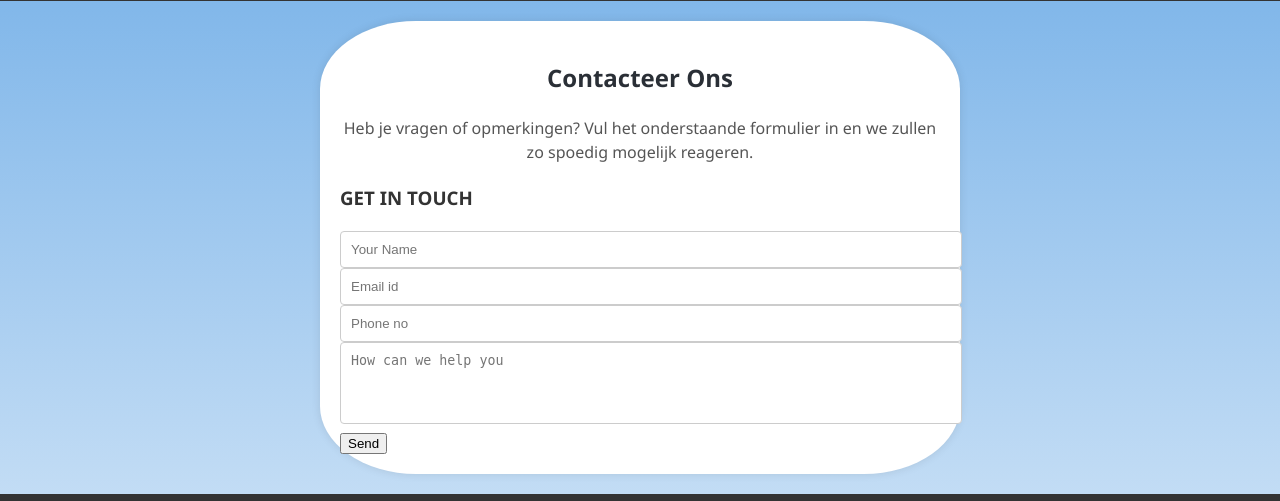
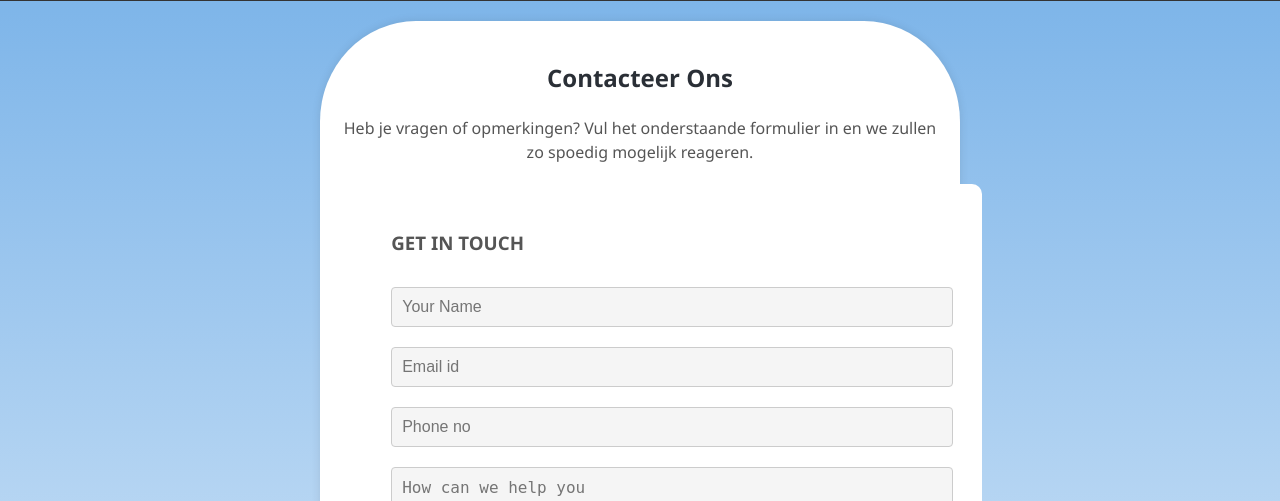
Before and after one commit to SerhatYildirim03/CoralYachts, a PHP site: page /contact.html in a window 1280 px wide. Shown: the part 161-662 px from the top of the page. Run offline with PHP 8.4, Linux system fonts and the light colour scheme.

Commit message:
Update contact.css

```diff
--- a/styles/contact.css
+++ b/styles/contact.css
@@ -182,3 +182,41 @@ footer {
 
     /* Andere stijlen voor kleinere schermen */
 }
+form {
+    background: #fff;
+    display: flex;
+    flex-direction: column;
+    padding: 2vw 4vw;
+    width: 90%;
+    max-width: 600px;
+    border-radius: 10px;
+}
+
+form h3 {
+    color: #555;
+    font-weight: 800;
+    margin-bottom: 20px;
+}
+
+form input,
+form textarea {
+    border: 0;
+    margin: 10px 0;
+    padding: 20px;
+    outline: none;
+    background: #f5f5f5;
+    font-size: 16px;
+}
+
+form button {
+    padding: 15px;
+    background: #ff5361;
+    color: #fff;
+    font-size: 18px;
+    border: 0;
+    outline: none;
+    cursor: pointer;
+    width: 150px;
+    margin: 20px auto 0;
+    border-radius: 30px;
+}
```
